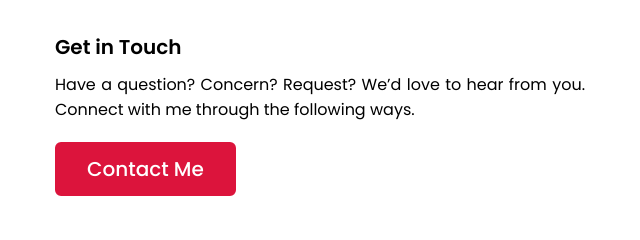
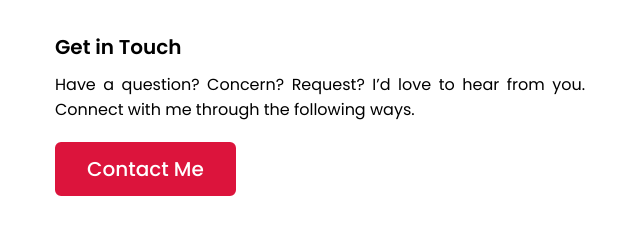
Before and after one commit to lfpratik/portfolio, a plain HTML site: page index.html in a window 1280 px wide. Shown: the part 2462-2702 px from the top of the page, 25-665 px from the left. Drawn offline with nearby package versions, Linux system fonts and the light colour scheme.

Commit message:
get in touch done

```diff
--- a/index.html
+++ b/index.html
@@ -106,7 +106,7 @@
             <div class="contact-content">
                 <div class="column left">
                     <div class="text">Get in Touch</div>
-                    <p>Have a question? Concern? Request? We’d love to hear from you. Connect with me through the following ways.</p>
+                    <p>Have a question? Concern? Request? I’d love to hear from you. Connect with me through the following ways.</p>
                     <a href="https://forms.gle/6FVkWF13zpHxUmBEA" target="_blank">Contact Me</a>
                 </div>
                 <div class="column right">
```
